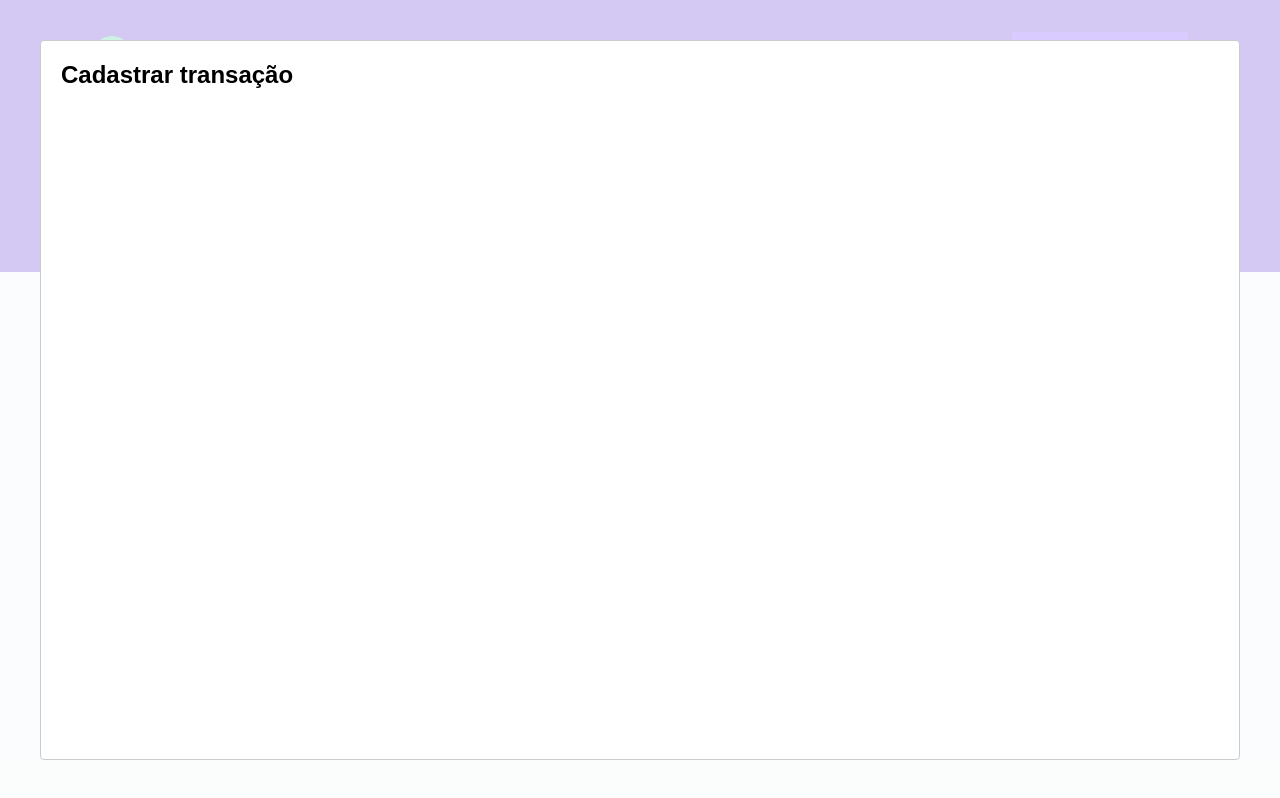
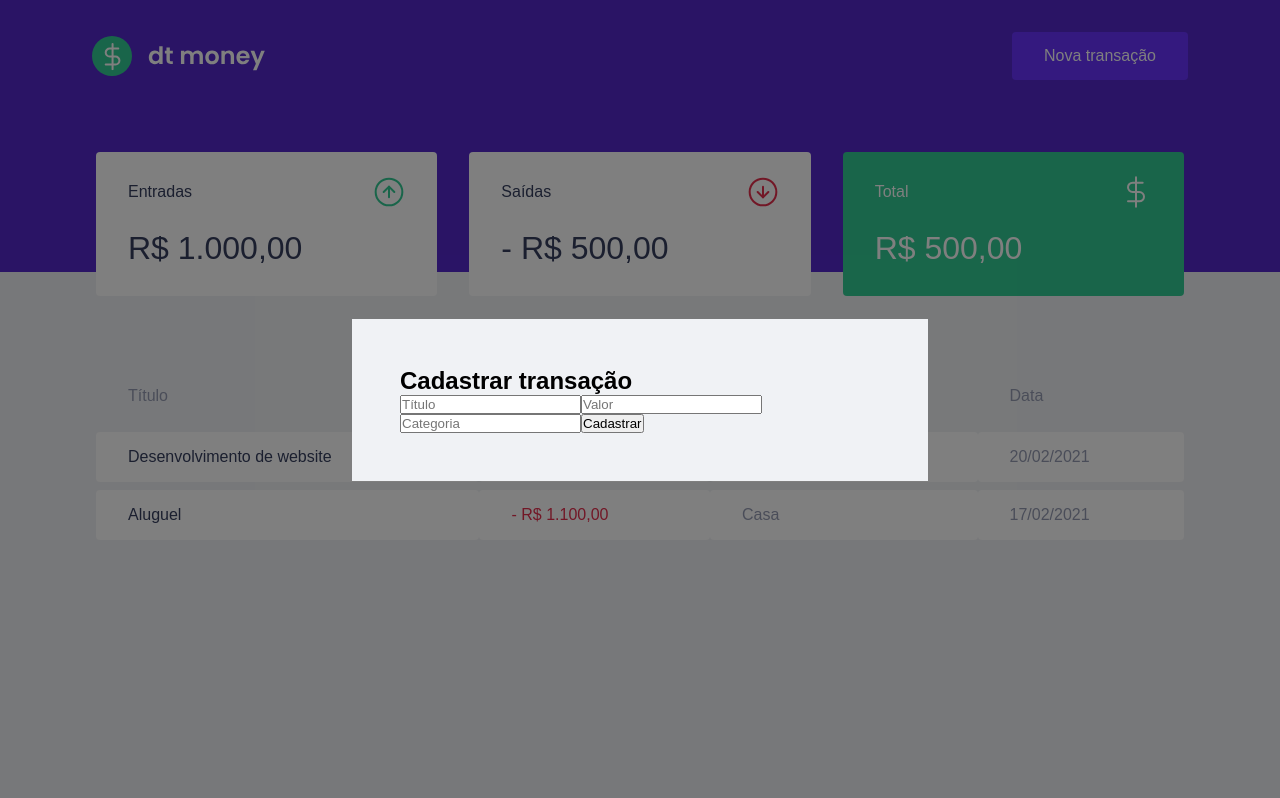
Before and after one commit to RaianAndrades/dt-money, a React (Create React App) app: page / in a window 1280 px wide. Both pictures are taken after a click on the button "Nova transação". Built offline with nearby package versions, Linux system fonts and the light colour scheme; no server answers; what miragejs would draw is missing.

Commit message:
Estrutura do formulário

```diff
--- a/src/components/NewTransactionModal/index.tsx
+++ b/src/components/NewTransactionModal/index.tsx
@@ -1,5 +1,7 @@
 
 import Modal from 'react-modal'
+
+import { Container } from './styles'
 
 interface NewTransactionModalProps {
     isOpen: boolean;
@@ -11,8 +13,28 @@
         <Modal
           isOpen={isOpen}
           onRequestClose={onRequestClose}
+          overlayClassName="react-modal-overlay"
+          className="react-modal-content"
       >
+          <Container>
           <h2>Cadastrar transação</h2>
+
+          <input
+            placeholder="Título"
+          />
+
+          <input
+            type="number"
+            placeholder="Valor"
+          />
+
+          <input
+            placeholder="Categoria"
+          />
+
+          <button type="submit">Cadastrar</button>
+
+          </Container>
       </Modal>
     )
 }
--- a/src/components/NewTransactionModal/styles.ts
+++ b/src/components/NewTransactionModal/styles.ts
@@ -1,3 +1,3 @@
 import styled from 'styled-components'
 
-export const Container = styled.div``;
+export const Container = styled.form``;
--- a/src/styles/global.ts
+++ b/src/styles/global.ts
@@ -51,8 +51,29 @@
         cursor: pointer;
     }
 
-    [disabled]: {
+    [disabled] {
         opacity: 0.6;
         cursor: not-allowed;
     }
+
+    .react-modal-overlay {
+        background: rgba(0,0,0,0.5);
+        position: fixed;
+        top: 0;
+        bottom: 0;
+        right: 0;
+        left: 0;
+
+        display: flex;
+        align-items: center;
+        justify-content: center;
+    }
+
+    .react-modal-content {
+        width: 100%;
+        max-width: 576px;
+        background: var(--background);
+        padding: 3rem;
+        position: relative;
+    }
 `
```
